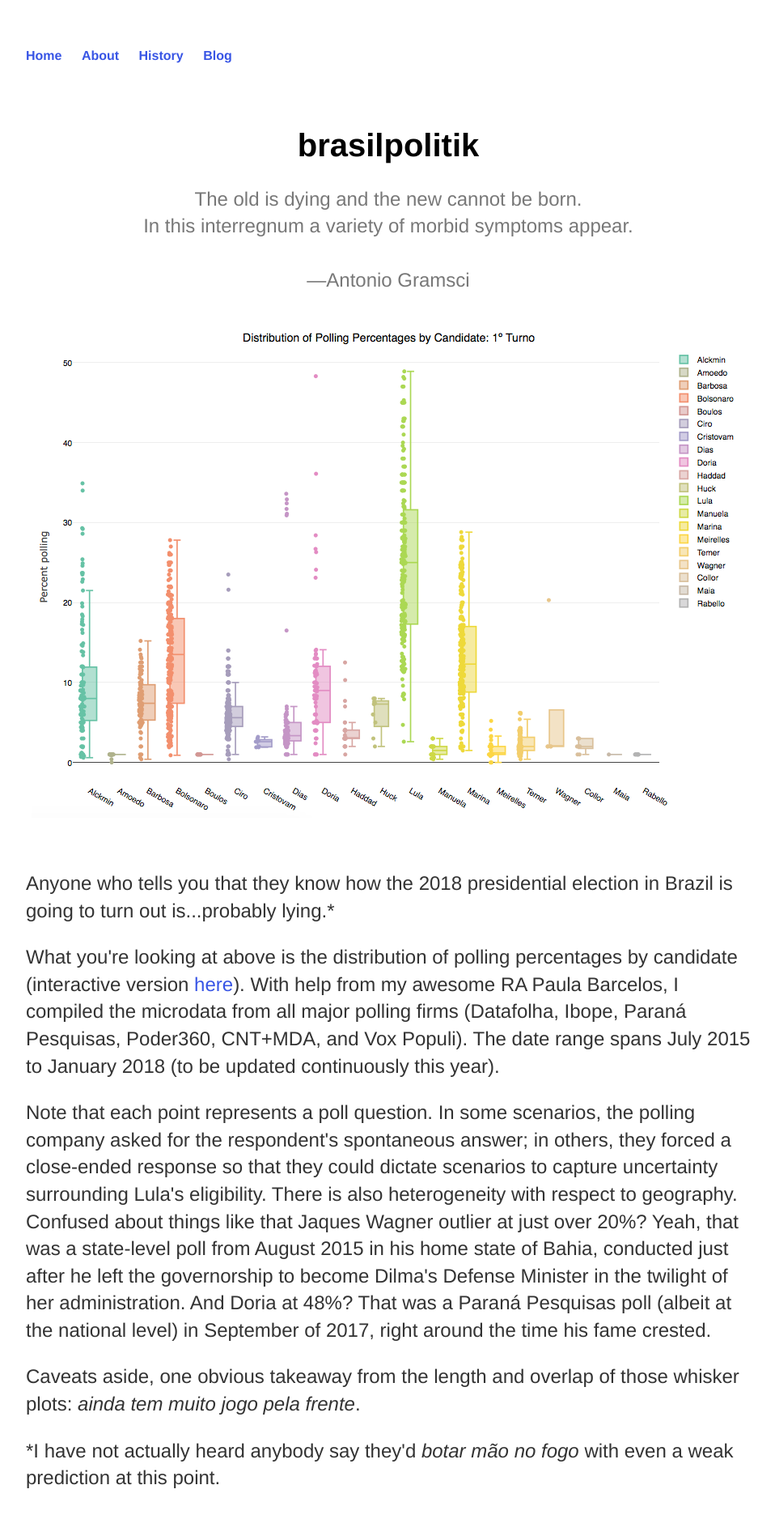
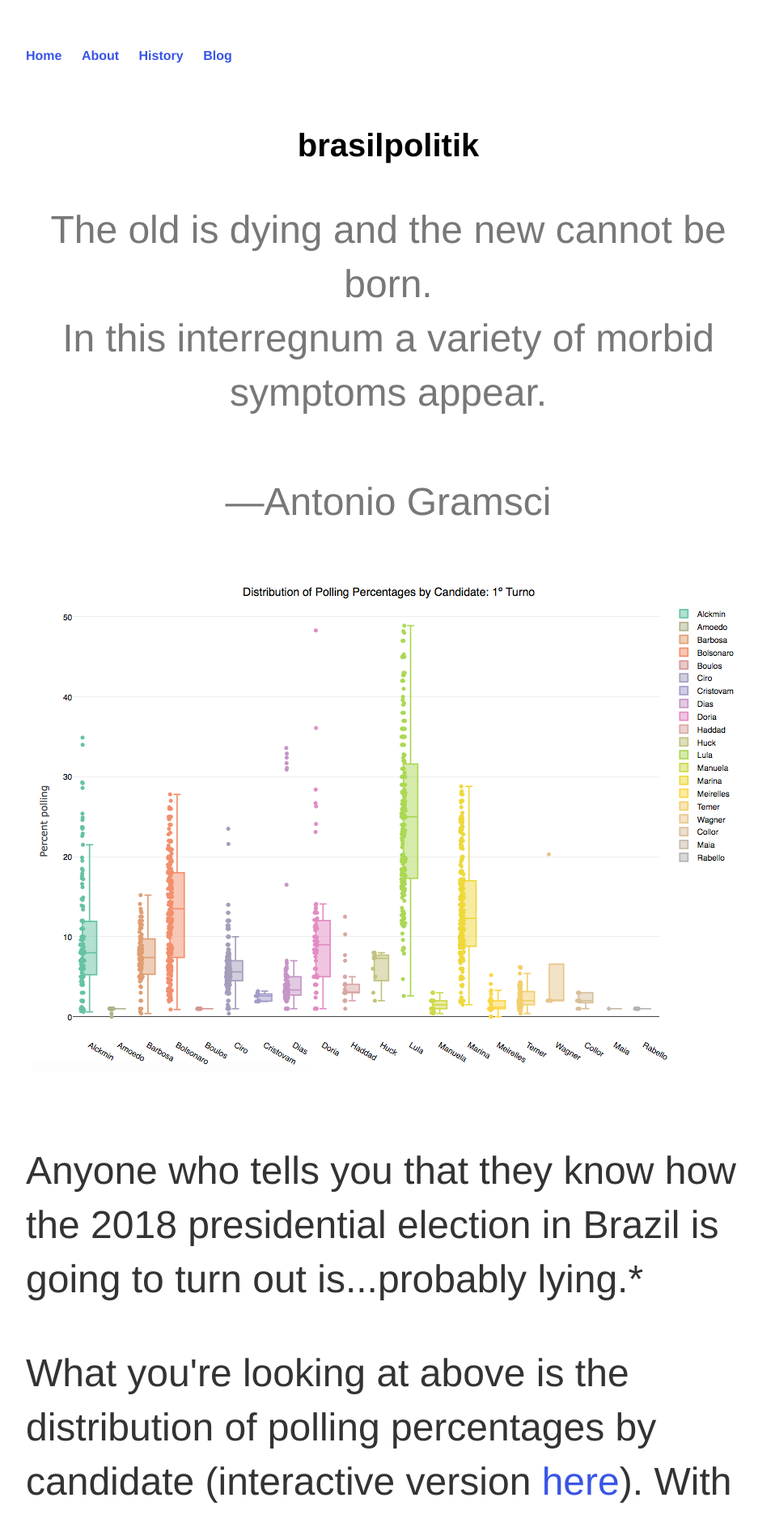
Before and after one commit to lizmckenna/elizabethmckenna.org, a Jekyll site: the page built from index.html, in a window 1280 px wide. Shown: the top 1876 px of the page at 81% size, without its empty margins (160-1118 px from the left). Built offline with Jekyll 4.4.1, drawn with Linux system fonts in a browser that asks for light colours.

Commit message:
Update main.css

```diff
--- a/css/main.css
+++ b/css/main.css
@@ -28,19 +28,19 @@
     font-size: 2em;
 }
 p {
-    font-size: 1.5em;
+    font-size: 3em;
     font-family:'Helvetica', 'Arial';
     line-height: 1.4em;
     color: #333;
 }
 footer {
     border-top: 1px solid #d5d5d5;
-    font-size: .8em;
+    font-size: 3em;
 }
 
 ul.posts {
     margin: 20px auto 40px;
-    font-size: 1.5em;
+    font-size: 3em;
 }
 
 ul.posts li {
```
